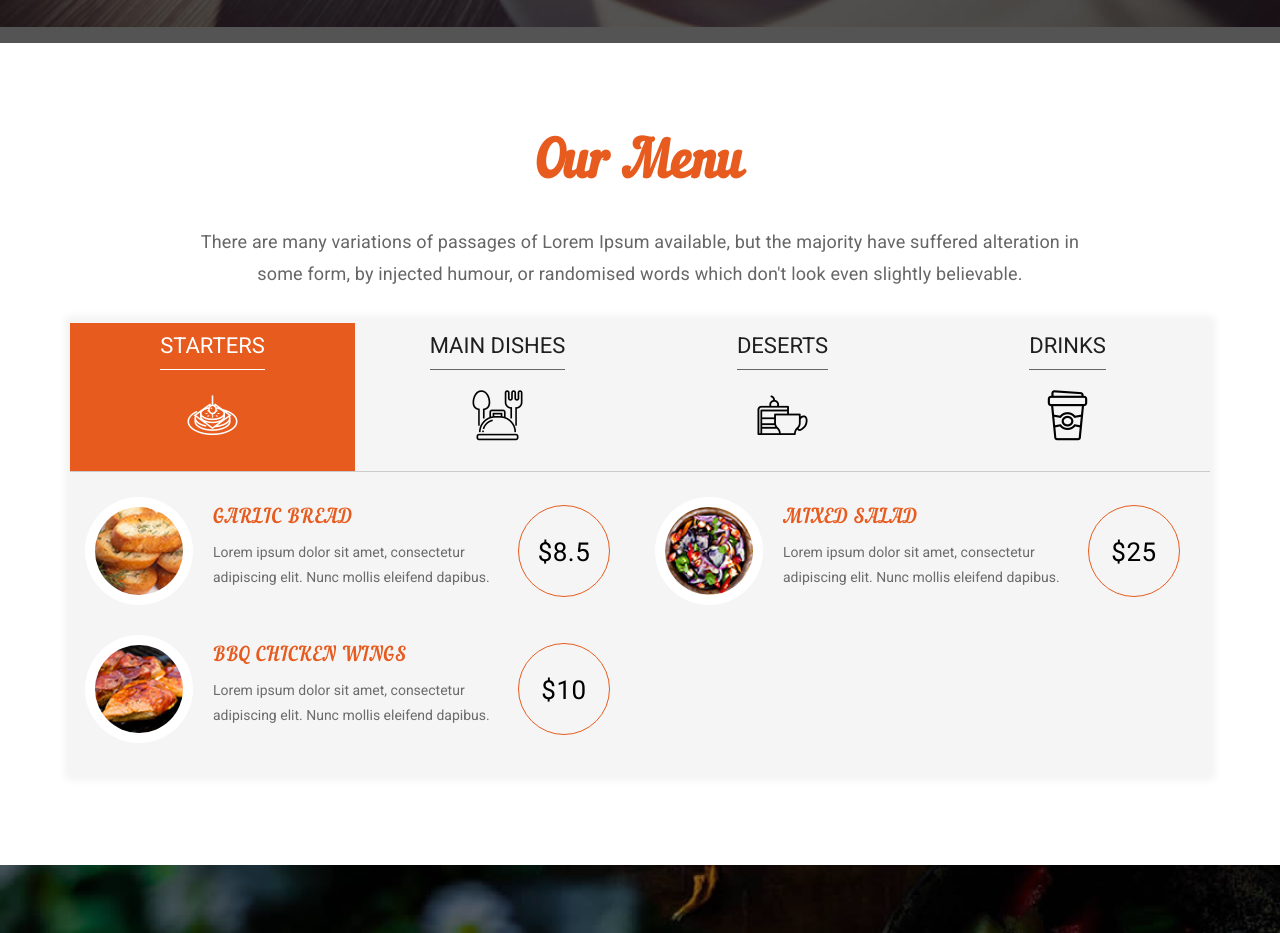
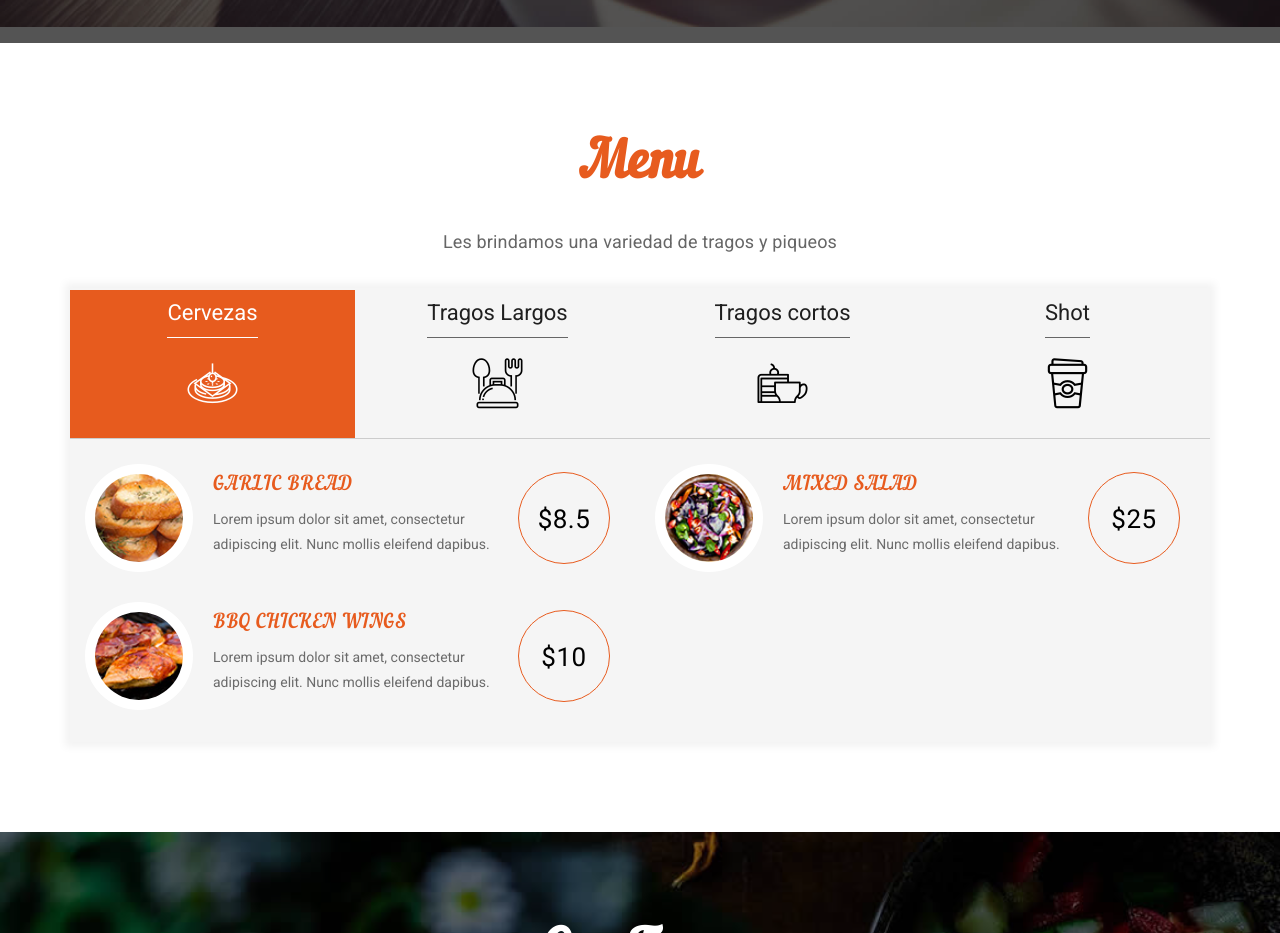
Before and after one commit to CristhiOrtega/Bitrux, a plain HTML site: page index.html in a window 1280 px wide. Shown: the part 2160-3093 px from the top of the page. Drawn offline with Linux system fonts and the light colour scheme; a web font is replaced by a local one.

Commit message:
Update index.html

```diff
--- a/index.html
+++ b/index.html
@@ -245,26 +245,26 @@
                 <div class="col-lg-12 col-md-12 col-sm-12 col-xs-12">
                     <div class="wow fadeIn" data-wow-duration="1s" data-wow-delay="0.1s">
                         <h2 class="block-title text-center">
-						Our Menu
+						Menu
 					</h2>
-                        <p class="title-caption text-center">There are many variations of passages of Lorem Ipsum available, but the majority have suffered alteration in some form, by injected humour, or randomised words which don't look even slightly believable. </p>
+                        <p class="title-caption text-center">Les brindamos una variedad de tragos y piqueos </p>
                     </div>
                     <div class="tab-menu">
                         <div class="slider slider-nav">
                             <div class="tab-title-menu">
-                                <h2>STARTERS</h2>
+                                <h2>Cervezas</h2>
                                 <p> <i class="flaticon-canape"></i> </p>
                             </div>
                             <div class="tab-title-menu">
-                                <h2>MAIN DISHES</h2>
+                                <h2>Tragos Largos</h2>
                                 <p> <i class="flaticon-dinner"></i> </p>
                             </div>
                             <div class="tab-title-menu">
-                                <h2>DESERTS</h2>
+                                <h2>Tragos cortos</h2>
                                 <p> <i class="flaticon-desert"></i> </p>
                             </div>
                             <div class="tab-title-menu">
-                                <h2>DRINKS</h2>
+                                <h2>Shot</h2>
                                 <p> <i class="flaticon-coffee"></i> </p>
                             </div>
                         </div>
```
